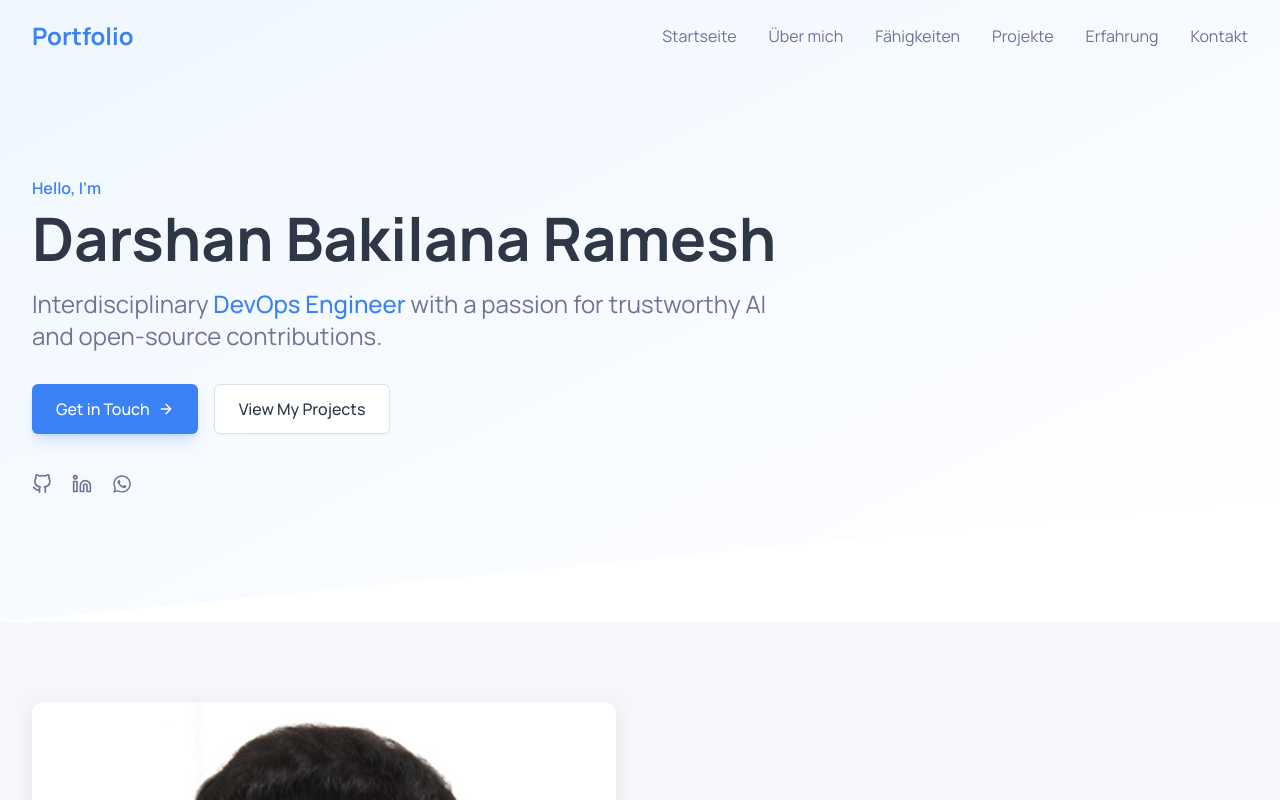
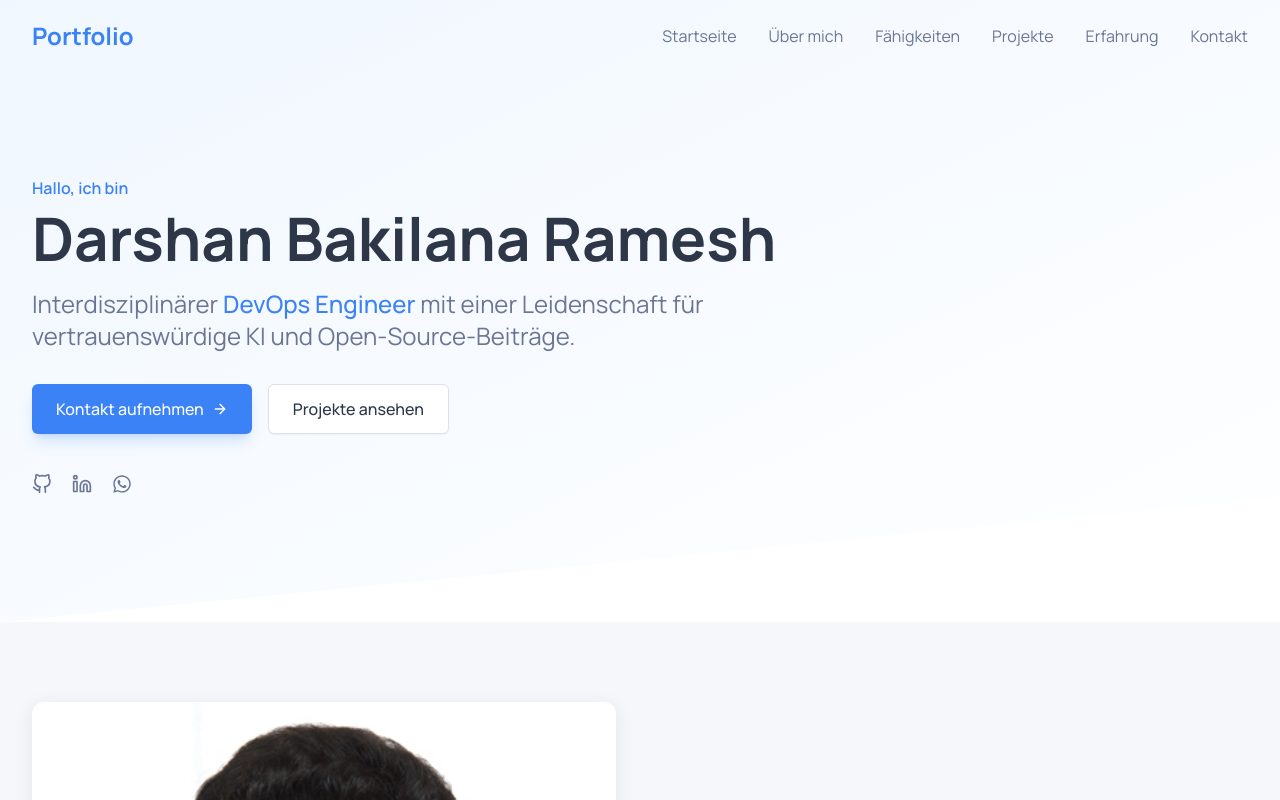
Before and after one commit to DarshanBakilanaRamesh/portfolio, a React (Vite) app: page / in a window 1280 px wide. Shown: the top 800 px of the page. Built offline with nearby package versions, Linux system fonts and the light colour scheme.

Commit message:
Updated Hero

```diff
--- a/src/components/Hero.jsx
+++ b/src/components/Hero.jsx
@@ -14,13 +14,13 @@ const Hero = () => {
       <div className="container">
         <div className="max-w-3xl">
           <ScrollAnimation>
-            <span className="inline-block text-primary-500 font-semibold mb-2">Hello, I'm</span>
+            <span className="inline-block text-primary-500 font-semibold mb-2">Hallo, ich bin</span>
             <h1 className="text-4xl md:text-6xl font-bold mb-5">
               Darshan Bakilana Ramesh
             </h1>
             <p className="text-xl md:text-2xl text-secondary-600 mb-8">
-              Interdisciplinary <span className="text-primary-500 font-medium">DevOps Engineer</span> with a passion for trustworthy AI and
-              open-source contributions.
+              Interdisziplinärer <span className="text-primary-500 font-medium">DevOps Engineer</span> mit einer Leidenschaft für
+              vertrauenswürdige KI und Open-Source-Beiträge.
             </p>
           </ScrollAnimation>
 
@@ -30,14 +30,14 @@ const Hero = () => {
                 href="#contact"
                 className="btn btn-primary shadow-lg shadow-primary-500/20"
               >
-                Get in Touch
+                Kontakt aufnehmen
                 <FiArrowRight className="ml-2" />
               </a>
               <a
                 href="#projects"
                 className="btn btn-secondary"
               >
-                View My Projects
+                Projekte ansehen
               </a>
             </div>
           </ScrollAnimation>
```
